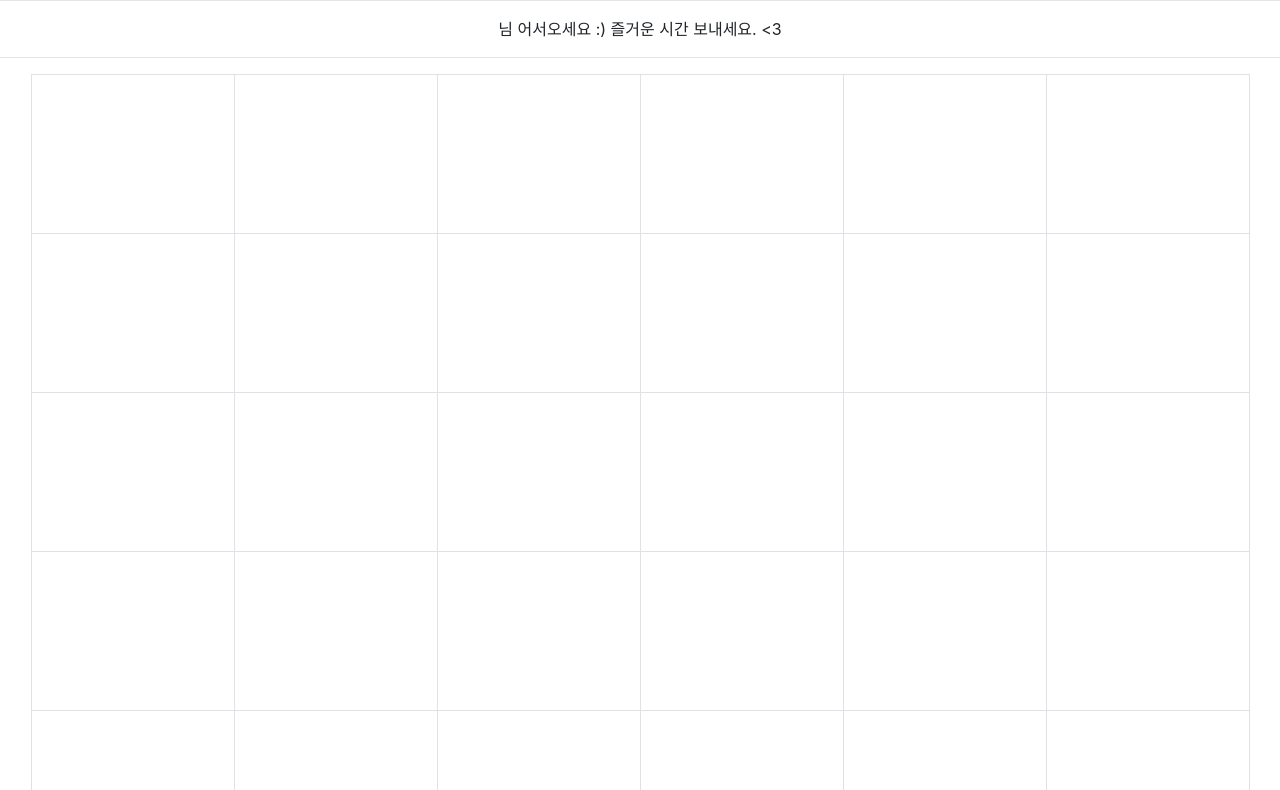
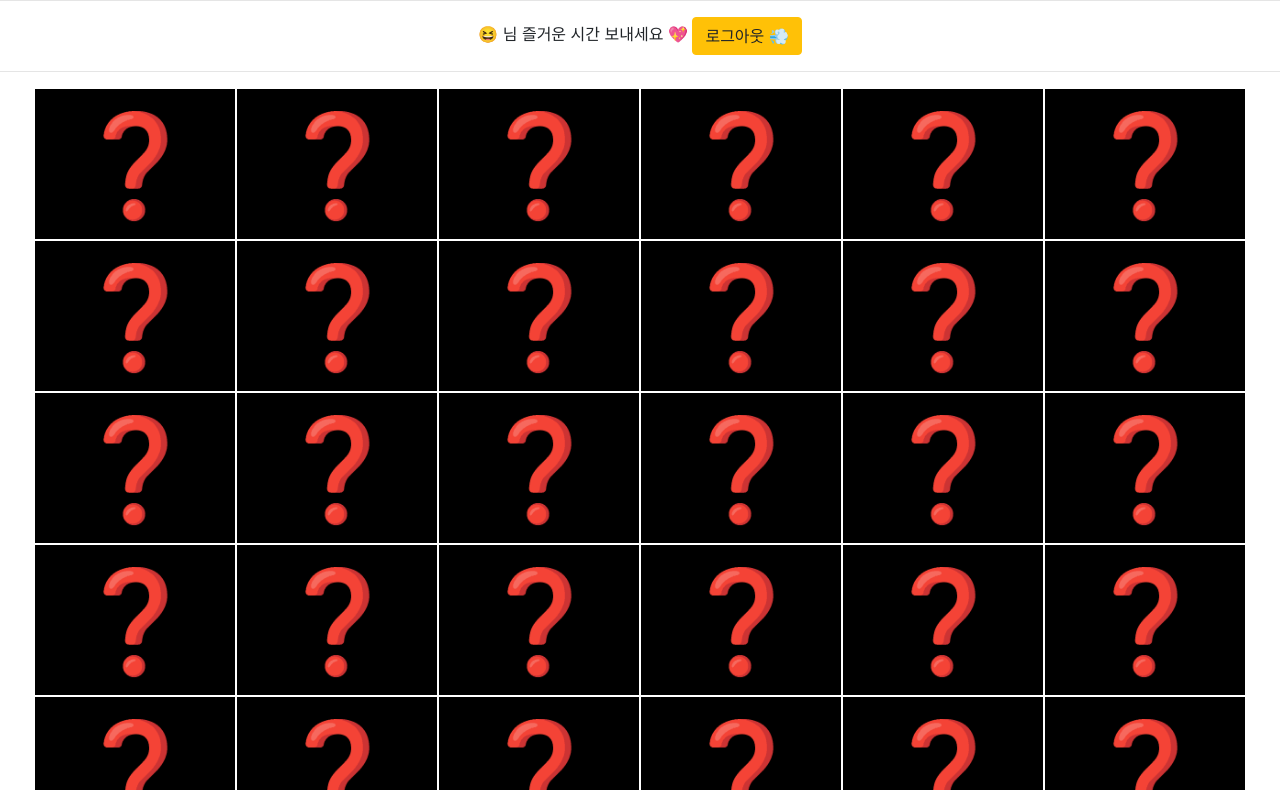
Before and after one commit to crazy-oung/puzzle, a plain HTML site: page puzzle/WebContent/puzzle.html in a window 1280 px wide. Shown: the part 64-854 px from the top of the page. Drawn offline with nearby package versions, Linux system fonts and the light colour scheme; no server answers; files whose address does not match are found by name.

Commit message:
🃏 카드 뒤집기 효과를 추가하였습니다!
- css 애니메이션 효과 추가
- js에서 애니메이션 효과 적용

```diff
--- a/puzzle/WebContent/puzzle.html
+++ b/puzzle/WebContent/puzzle.html
@@ -12,21 +12,78 @@
 <!-- Latest compiled JavaScript -->
 <script src="https://maxcdn.bootstrapcdn.com/bootstrap/4.3.1/js/bootstrap.min.js"></script>
 <script src="/jquery-ex/scripts/jquery-3.4.1.min.js"></script>
+<style>
+.cards {
+    width: 200px;
+    height: 150px;
+    position: relative;
+    -webkit-perspective: 800px;
+    -moz-perspective: 800px;
+    -o-perspective: 800px;
+    perspective: 800px;
+}
+.card {
+	cursor : pointer;
+	border : none;
+    width: 100%;
+    height: 100%;
+    position: absolute;
+    -webkit-transition: -webkit-transform 0.4s;
+    -moz-transition: -moz-transform 0.4s;
+    -o-transition: -o-transform 0.4s;
+    transition: transform 0.5s;
+    -webkit-transform-style: preserve-3d;
+    -moz-transform-style: preserve-3d;
+    -o-transform-style: preserve-3d;
+    transform-style: preserve-3d;
+    -webkit-transform-origin: 50% 50%;
+}
+.card div {
+    display: block;
+    height: 100%;
+    width: 100%;
+    color: white;
+    text-align: center;
+    font-weight: bold;
+    font-size: 100px;
+    position: absolute;
+    -webkit-backface-visibility: hidden;
+    -moz-backface-visibility: hidden;
+    -o-backface-visibility: hidden;
+    backface-visibility: hidden;
+}
+.card .back {
+    background: black;
+    -webkit-transform: rotateY( 180deg );
+    -moz-transform: rotateY( 180deg );
+    -o-transform: rotateY( 180deg );
+    transform: rotateY( 180deg );
+}
+.card.flipped {
+    -webkit-transform: rotateY( 180deg );
+    -moz-transform: rotateY( 180deg );
+    -o-transform: rotateY( 180deg );
+    transform: rotateY( 180deg );
+}
+
+</style>
 </head>
 <body>
 <div align ="center">
-	<h1><b><span class="text-primary">퍼즐 마인드</span> : 같은 그림 맞추기 !</b></h1>
+	<h1><b><span class="text-primary">🧩 퍼즐 마인드 🧩</span> : 같은 그림 맞추기 !</b></h1>
 	<hr>
-	<b id="user"></b>님 어서오세요 :) 즐거운 시간 보내세요. <3
+	😆 <b id="user"></b>님 즐거운 시간 보내세요 💖
+	<button id="logoutBtn" class="btn btn-warning">로그아웃 💨</button>
 	<hr>
-	<table id="board" align ="center" class="table-bordered" width="80%">
+	<table id="board" align ="center" class="table-borderless" width="80%">
 	</table>
 	<hr>
+	<p>3초동안 최대한 많이 기억하세요 !!</p>
 	<p>경과시간:&nbsp;<b id="timer"> 시작! </b>초</p>
-	<button id="logoutBtn" class="btn btn-warning">로그아웃</button>
-	<button id="againBtn" class="btn btn-success">다시하기</button>
-	<button id="toHomeBtn" class="btn btn-primary">홈으로 > </button>
+	<button id="toHomeBtn" class="btn btn-primary">홈으로 💥 </button>
+	<button id="againBtn" class="btn btn-success">다시하기 💦</button>
 </div>
 </body>
 <script src="/puzzle/scripts/puzzle.js"></script>
+<script src="/path/to/jquery.flip.min.js"></script>
 </html>
--- a/puzzle/WebContent/scripts/puzzle.js
+++ b/puzzle/WebContent/scripts/puzzle.js
@@ -5,6 +5,8 @@ let model = [ "p0.png", "p0.png", "p1.png", "p1.png", "p2.png", "p2.png",
 		"p13.png", "p13.png", "p14.png", "p14.png", "p15.png", "p15.png",
 		"p16.png", "p16.png", "p17.png", "p17.png", ]; // [0] ~ [17]
 let loginState = "";
+let timerNum = 0;
+let temp = 0;
 $(document).ready( function(){
 
 	let count = 0;
@@ -34,11 +36,18 @@ $(document).ready( function(){
 		return false;
 	}*/
 
-	let timerNum = 0;
 	timer = setInterval(function() {
+		if(timerNum==3 && temp<1){
+			timerNum =0;
+			temp=1;
+			$(".card").each(function(){
+				$(this).toggleClass("flipped");
+			})
+		}
 		timerNum++;
 		$("#timer").text(timerNum);
 	}, 1000);
+
 
 	// model이 뒤섞여 순서가 랜덤으로 출력.
 	for (let i = 0; i < 100000; i++) {
@@ -54,9 +63,9 @@ $(document).ready( function(){
 		// 우클릭 방지 : oncontextmenu ='return
 		// false'
 		// 드래그 방지 : ondragstart ='return false'
-		let html = "<td oncontextmenu ='return false' ondragstart ='return false' width='150px'>"
-				+ "<input class='pic p1'  type='image' src='/puzzle/pzImage/"
-				+ item + "'></td>";
+		let html = "<td oncontextmenu ='return false' ondragstart ='return false' ><div class='cards'>"
+				+ "<div class='card' id='pic-"+item+"'><div class='front' id='p"+index+"'><input type='image' src='/puzzle/pzImage/"
+				+ item + "'></div><div class='back'><p>❓</p></div></div></div></td>";
 
 		if (index / 6 > 0 && index % 6 == 0) {
 			console.log(index);
@@ -65,12 +74,6 @@ $(document).ready( function(){
 		$("#board").append(html);
 	});
 
-	// 서서히 이미지가 사라짐.
-	$(".pic").each(function() {
-		$(this).animate({
-			opacity : 0.00
-		}, 3000); // 이슈 : 드래그 버그 ->우클릭 방지로 해결.
-	});
 
 	//로그아웃 버튼
 	$("#logoutBtn").click(function(){
@@ -119,27 +122,29 @@ $(document).ready( function(){
 
 	console.log(loginState);
 	// 1클릭과 2클릭이 같다면 같은 이미지는 멈춤, 아니라면 사라짐.
-	$(".pic").click( function() {
+	$(".card").click(function(e){
+		if(temp < 1 || $(this).children(".front").attr("id") == $(onePic).children(".front").attr("id") || $(this).children(".front").attr("id") == $(twoPic).children(".front").attr("id")){
+			return;
+		}
+		if(state == 2){
+			return;
+		}
 		total++;
 		state++;
-		$(this).attr("disabled", true); // 더블클릭 방지
-
+		$(this).toggleClass("flipped");
 		if (1 == state) {
 			console.log("1");
-			$(this).animate({
-				opacity : 1
-			}, 500);
 			onePic = $(this);
-		} else if (2 == state) {
+			console.log(onePic);
+		}
+		if (2 == state) {
 			console.log("2");
-			$(this).animate({
-				opacity : 1
-			}, 500);
 			twoPic = $(this);
-			if ($(onePic).attr("src") == $(twoPic).attr("src")) {
+			console.log(twoPic);
+			if ($(onePic).attr("id") == $(twoPic).attr("id")) {
 				success++;
 				if (success == model.length / 2) {
-					alert("게임종료!");
+					alert("게임종료! "+loginState+"님의 기록시간은 "+timerNum+"이고 횟수는 "+count+"입니다 🌟");
 					console.log(loginState);
 					// 디비에 게임기록 저장
 					$.ajax({
@@ -154,19 +159,20 @@ $(document).ready( function(){
 					clearInterval(timer);
 					return;
 				}
+				$(onePic).unbind("click");
+				$(twoPic).unbind("click");
+				state = 0;
 			} else {
-				$(onePic).animate({
-					opacity : 0
-				}, 500);
-				$(twoPic).animate({
-					opacity : 0
-				}, 500);
-				$(onePic).attr("disabled", false); // 더블클릭
-													// 방지
-													// 해제
-				$(twoPic).attr("disabled", false);
+				// 2번째 선택한 카드 확인
+				setTimeout(function() {
+					  console.log('Works!');
+					  $(onePic).toggleClass("flipped");
+					  $(twoPic).toggleClass("flipped");
+					  onePic = null;
+					  twoPic = null;
+					  state = 0;
+				}, 370);
 			}
-			state = 0;
 		}
 	});
 });
```
